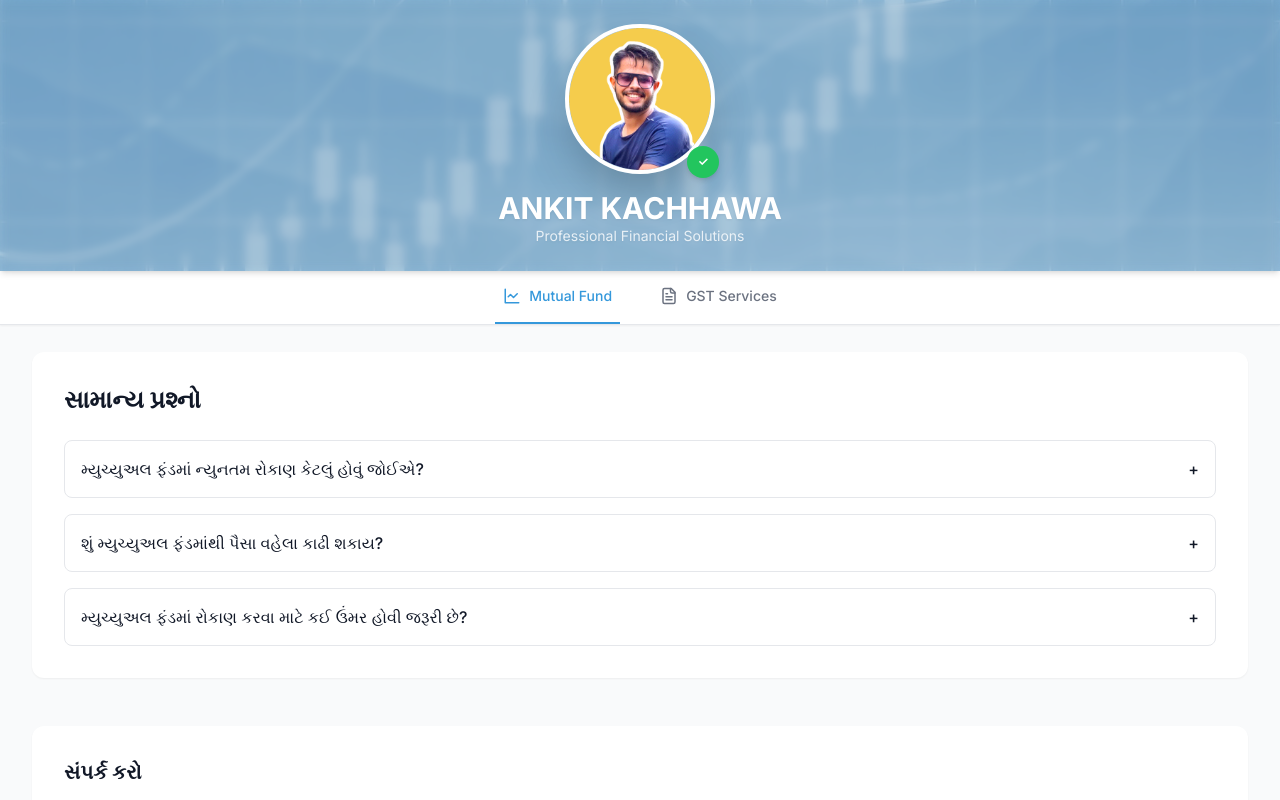
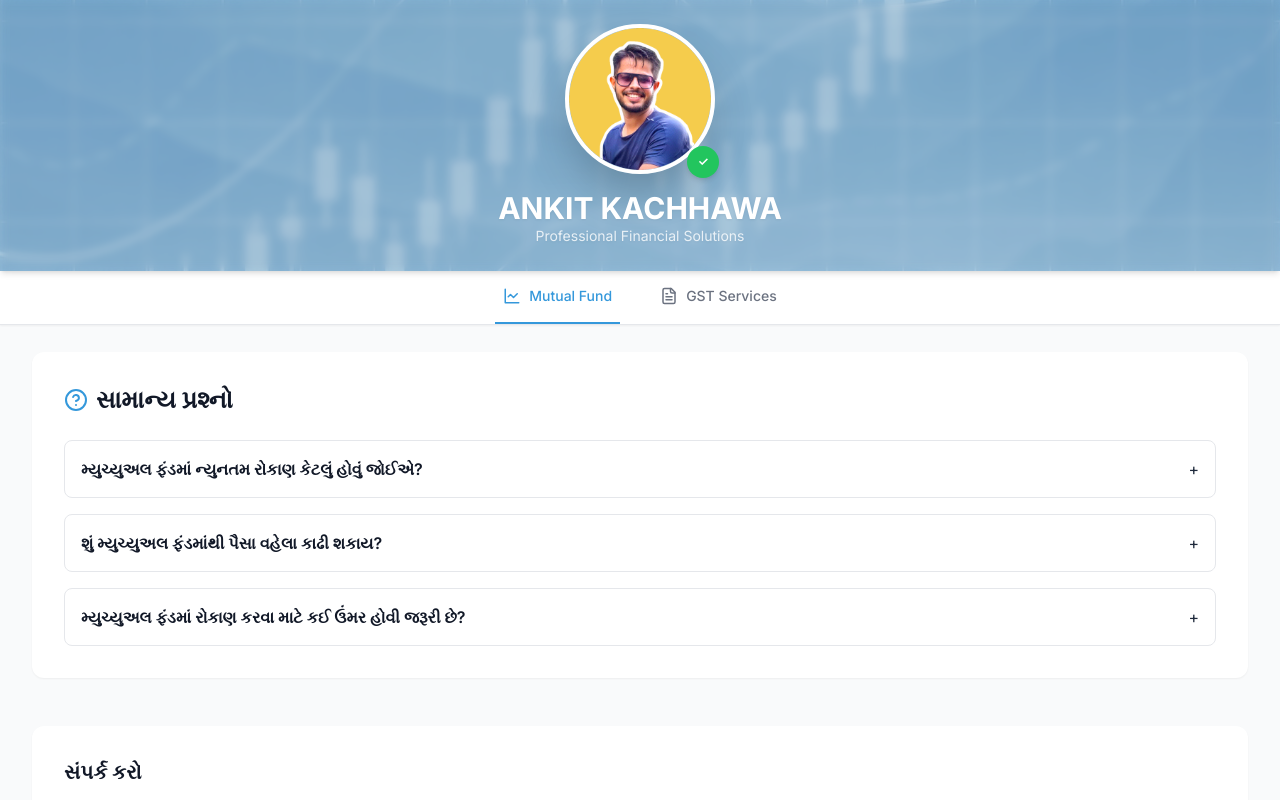
Before and after one commit to AnkitKachhawa1/aaaa, a React (Vite) app: page /mutualfund in a window 1280 px wide. Shown: the top 800 px of the page. Built offline with nearby package versions, Linux system fonts and the light colour scheme.

Commit message:
Update MutualFundPage.tsx

```diff
--- a/src/pages/MutualFundPage.tsx
+++ b/src/pages/MutualFundPage.tsx
@@ -29,13 +29,13 @@ const FAQAccordion = () => {
         <div key={index} className="border rounded-lg">
           <button
             onClick={() => toggle(index)}
-            className="w-full text-left p-4 font-medium text-gray-900 hover:bg-gray-50 flex justify-between items-center"
+            className="w-full text-left p-4 hover:bg-gray-50 flex justify-between items-center"
           >
-            {item.question}
+            <span className="font-semibold text-gray-900">{item.question}</span>
             <span>{openIndex === index ? '−' : '+'}</span>
           </button>
           {openIndex === index && (
-            <div className="p-4 pt-0 text-gray-600">{item.answer}</div>
+            <div className="p-4 pt-0 text-gray-600 font-normal">{item.answer}</div>
           )}
         </div>
       ))}
@@ -88,12 +88,11 @@ const MutualFundPage: React.FC = () => {
       {/* FAQ Section */}
       <section className="mb-12">
         <div className="bg-white rounded-xl shadow-sm p-6 md:p-8">
-          <h2 className="text-xl md:text-2xl font-bold text-gray-900 mb-6">
+          <h2 className="text-xl md:text-2xl font-bold text-gray-900 mb-6 flex items-center gap-2">
+            <HelpCircle className="text-primary" size={24} />
             સામાન્ય પ્રશ્નો
           </h2>
-          <div>
-            <FAQAccordion />
-          </div>
+          <FAQAccordion />
         </div>
       </section>
 
```
